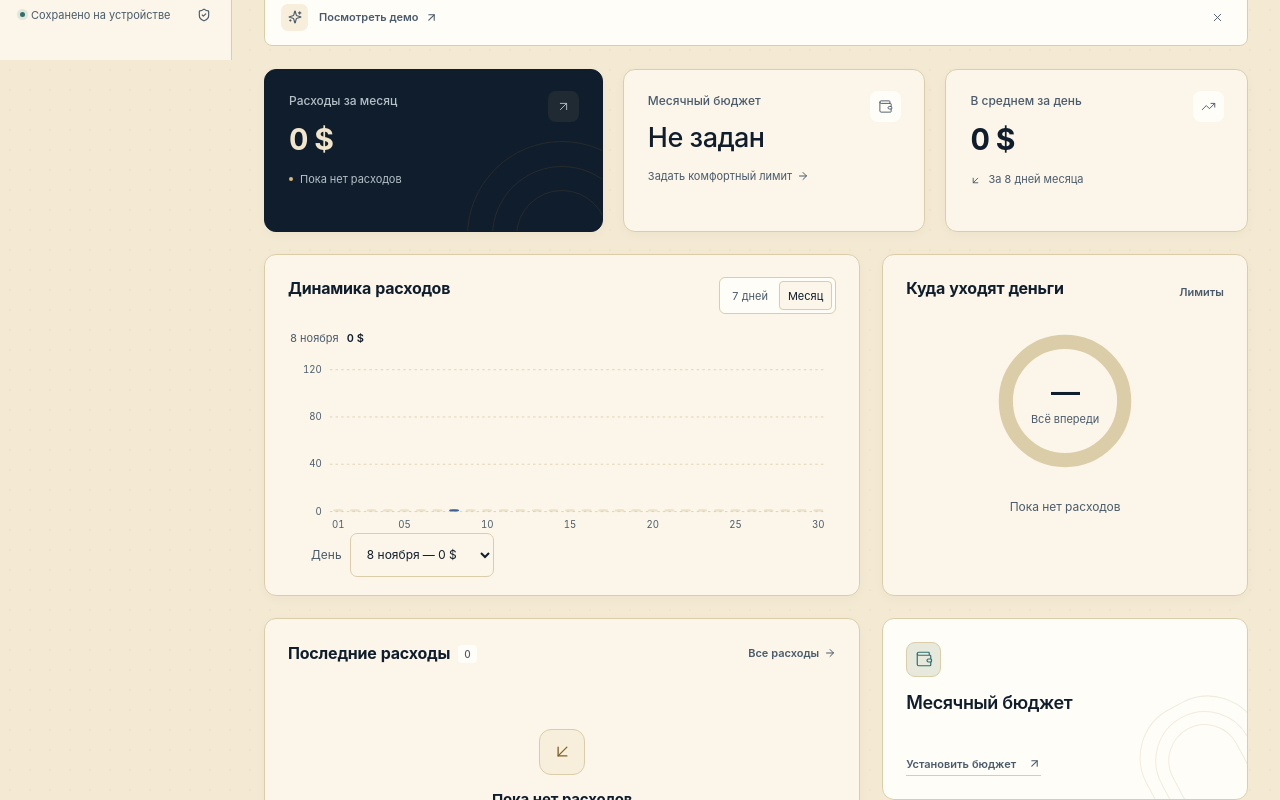
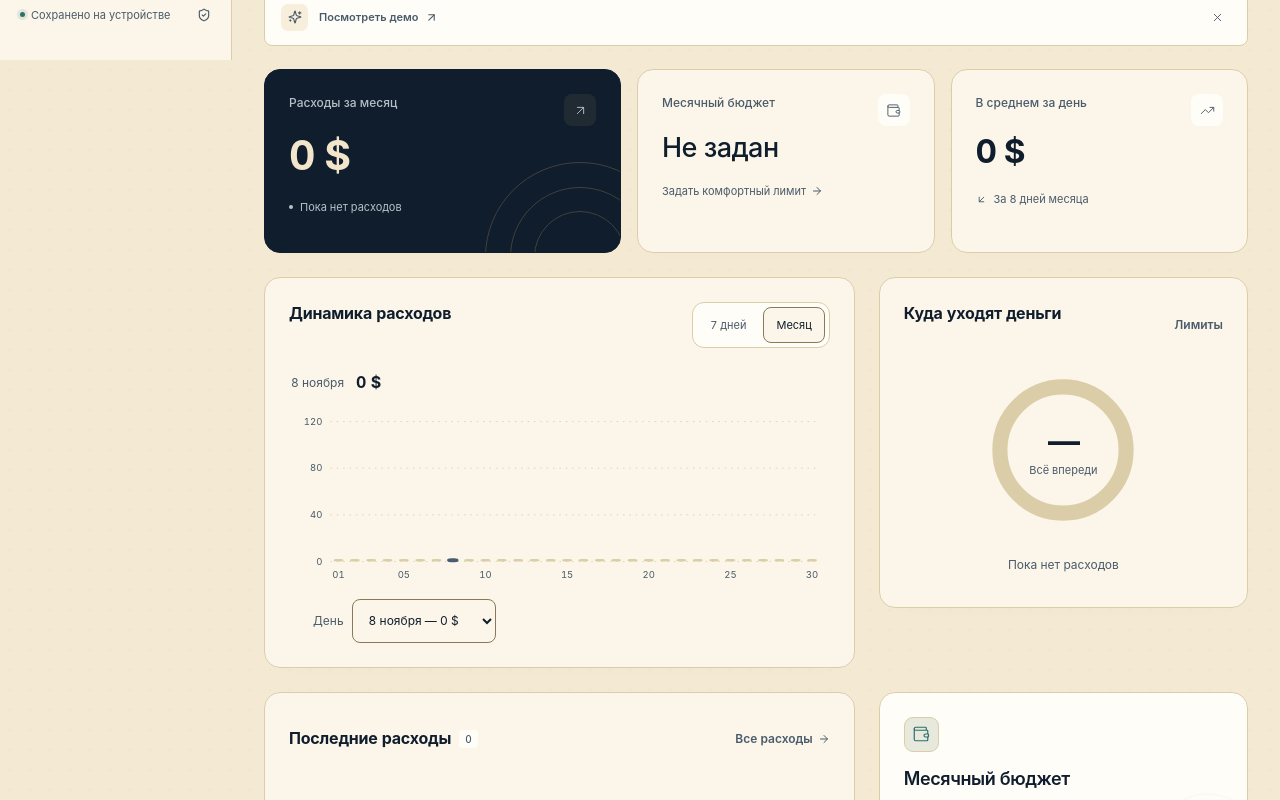
Before and after one commit to riokoqee/FinanceControl, a React (Vite) app: page / in a window 1280 px wide. Shown: the part 740-1540 px from the top of the page. Built offline with nearby package versions, Linux system fonts and the light colour scheme.

Commit message:
style: polish overview charts and explicit budget states
Emphasize financial totals, use non-danger daily bars with selection outlines and patterned category labels, and supplement existing budget states with visible icons and text. Verified 356 unit tests and the Pages build.

```diff
--- /dev/null
+++ b/src/components/BudgetState.tsx
@@ -0,0 +1,15 @@
+import { CheckCircle2, CircleAlert, TriangleAlert } from 'lucide-react';
+import type { Language } from '../lib/finance';
+
+/** A visible symbol and label supplement the existing calculated limit state. */
+export default function BudgetState({ state, language }: {
+  state: 'normal' | 'warning' | 'over'; language: Language;
+}) {
+  const Icon = state === 'over' ? CircleAlert : state === 'warning' ? TriangleAlert : CheckCircle2;
+  const label = state === 'over' ? (language === 'en' ? 'Over limit' : 'Перерасход') :
+    state === 'warning' ? (language === 'en' ? 'Near limit' : 'Близко к лимиту') :
+    (language === 'en' ? 'On track' : 'В норме');
+  return <span className={`budget-state budget-state--${state}`}>
+    <Icon size={14} aria-hidden="true" /><span>{label}</span>
+  </span>;
+}
--- a/src/components/ExpenseChart.tsx
+++ b/src/components/ExpenseChart.tsx
@@ -117,7 +117,9 @@ export default memo(function ExpenseChart({
                 height={Math.max(barHeight, 3)}
                 rx={Math.min(4, step * 0.25)}
                 fill={active === index ? "var(--chart-bar-active)" : value.total ? "var(--chart-bar)" : "var(--chart-empty)"}
-                opacity={active !== index ? 0.5 : 1}
+                opacity={1}
+                stroke={active === index ? "var(--chart-outline)" : "none"}
+                strokeWidth={active === index ? 2 : 0}
               >
                 <title>{value.label}: {value.money}</title>
               </rect>
--- a/src/pages/OverviewPage.tsx
+++ b/src/pages/OverviewPage.tsx
@@ -1,4 +1,4 @@
-import { useMemo } from "react";
+import { useId, useMemo } from "react";
 import type { ReactNode } from "react";
 import {
   ArrowDownLeft,
@@ -28,6 +28,7 @@ import StreakBounty from "../components/StreakBounty";
 import type { BountyCelebration } from "../components/StreakBounty";
 import ExpenseChart from "../components/ExpenseChart";
 import TransactionTable from "../components/TransactionTable";
+import BudgetState from "../components/BudgetState";
 import "../components/CategoryBudgetsDialog.css";
 
 const NO_CATEGORY_BUDGETS: CategoryBudget[] = [];
@@ -42,6 +43,17 @@ const categoryColors: Record<CategoryId, string> = {
   health: "var(--chart-health)",
   other: "var(--chart-other)",
 };
+const categoryPatterns: Record<CategoryId, string> = {
+  food: 'M0 2H8 M0 6H8', transport: 'M2 0V8 M6 0V8',
+  home: 'M0 4H8 M4 0V8', entertainment: 'M0 0L8 8 M8 0L0 8',
+  health: 'M2 2h1 M6 6h1', shopping: 'M-2 2L2-2 M0 8L8 0 M6 10L10 6',
+  other: 'M0 0L8 8 M-4 4L4 12 M4-4L12 4',
+};
+function CategorySwatch({ category, patternId }: { category: CategoryId; patternId: string }) {
+  return <span className="legend-dot" aria-hidden="true"><svg viewBox="0 0 8 8">
+    <rect width="8" height="8" fill={`url(#${patternId}-${category})`} />
+  </svg></span>;
+}
 
 interface OverviewPageProps {
   data: AppData;
@@ -90,6 +102,7 @@ export default function OverviewPage({
   emptyState,
 }: OverviewPageProps) {
   const tr = (text: string) => translate(language, text);
+  const patternId = useId().replace(/:/g, '');
   const today = useLocalCalendarDay();
   const {
     transactions,
@@ -206,7 +219,7 @@ export default function OverviewPage({
             <span />
           </div>
         </div>
-        <div className="stat-card">
+        <div className="stat-card stat-card-budget" data-state={budget ? progress >= 100 ? 'over' : progress >= 80 ? 'warning' : 'normal' : undefined}>
           <div className="stat-label">
             {budget ? tr("Осталось в бюджете") : tr("Месячный бюджет")}
             <span className="stat-icon">
@@ -232,6 +245,7 @@ export default function OverviewPage({
                   {Math.round(progress)}
                   {tr("% использовано")}
                 </span>
+                <BudgetState state={progress >= 100 ? 'over' : progress >= 80 ? 'warning' : 'normal'} language={language} />
               </>
             ) : (
               <button className="inline-link" onClick={() => onProfile()}>
@@ -318,6 +332,13 @@ export default function OverviewPage({
                   : tr("Пока нет расходов по категориям")
               }
             >
+              <defs>
+                {CATEGORIES.map((category) => <pattern key={category.id} id={`${patternId}-${category.id}`}
+                  width="8" height="8" patternUnits="userSpaceOnUse">
+                  <rect width="8" height="8" fill={categoryColors[category.id]} />
+                  <path d={categoryPatterns[category.id]} stroke="var(--surface)" strokeWidth="1" fill="none" opacity="0.65" />
+                </pattern>)}
+              </defs>
               <circle
                 cx="90"
                 cy="90"
@@ -337,7 +358,7 @@ export default function OverviewPage({
                     cy="90"
                     r="71"
                     fill="none"
-                    stroke={categoryColors[c.id]}
+                    stroke={`url(#${patternId}-${c.id})`}
                     strokeWidth="17"
                     strokeDasharray={`${Math.max(0, (c.value / total) * 446.1 - 5)} ${446.1}`}
                     strokeDashoffset={-offset}
@@ -373,7 +394,7 @@ export default function OverviewPage({
                 <div className={`category-budget-item category-budget-${limit.state}`} key={limit.id}>
                   <div className="category-budget-caption">
                     <span className="category-budget-name">
-                      <span className="legend-dot" style={{ background: categoryColors[limit.id] }} />
+                      <CategorySwatch category={limit.id} patternId={patternId} />
                       <span>{label}</span>
                     </span>
                     <span className="category-budget-percent">{Math.round(limit.percent)}%</span>
@@ -385,6 +406,7 @@ export default function OverviewPage({
                   </div>
                   <div className="category-budget-amounts">
                     <span>{amounts}</span>
+                    <BudgetState state={limit.state} language={language} />
                     {limit.state === "over" && <span className="category-budget-overrun">
                       {language === "en" ? "Over by " : "Сверх "}{formatMoney(-limit.remaining, limit.currency, language)}
                     </span>}
@@ -395,10 +417,7 @@ export default function OverviewPage({
             {unbudgetedCategories.length ? (
               unbudgetedCategories.slice(0, 4).map((c) => (
                 <div className="legend-row" key={c.id}>
-                  <span
-                    className="legend-dot"
-                    style={{ background: categoryColors[c.id] }}
-                  />
+                  <CategorySwatch category={c.id} patternId={patternId} />
                   <span className="legend-name">{tr(c.label)}</span>
                   <span className="legend-value">
                     {formatMoney(c.value, currency, language)}
@@ -456,7 +475,7 @@ export default function OverviewPage({
             emptyState
           )}
         </section>
-        <div className="budget-panel">
+        <div className="budget-panel" data-state={budget ? progress >= 100 ? 'over' : progress >= 80 ? 'warning' : 'normal' : undefined}>
           <span className="budget-icon">
             <Wallet size={21} strokeWidth={1.6} />
           </span>
@@ -482,6 +501,7 @@ export default function OverviewPage({
                   ? `${tr("Лимит превышен на")} ${formatMoney(total - budget, currency, language)}`
                   : `${tr("В запасе")} ${formatMoney(remaining, currency, language)}`}
               </span>
+              <BudgetState state={progress >= 100 ? 'over' : progress >= 80 ? 'warning' : 'normal'} language={language} />
             </>
           )}
           <button className="budget-link" onClick={() => onProfile()}>
--- a/src/styles.css
+++ b/src/styles.css
@@ -47,7 +47,7 @@
   --accent-hover: color-mix(in srgb, var(--accent) 95%, var(--brand-navy));
   --accent-soft: color-mix(in srgb, var(--accent) 12%, var(--surface));
   --success-soft: color-mix(in srgb, var(--success) 10%, var(--surface));
-  --warning-soft: color-mix(in srgb, var(--warning) 10%, var(--surface));
+  --warning-soft: color-mix(in srgb, var(--warning) 8%, var(--surface));
   --danger-soft: color-mix(in srgb, var(--danger) 8%, var(--surface));
   --danger-border: var(--danger);
   --border-accent: var(--accent-text);
@@ -1947,3 +1947,99 @@ h1 { font-size: clamp(28px, 2.6vw, 38px); line-height: 1.2; letter-spacing: -1.2
   .currency-select > select { padding-inline: 8px 20px; }
   h1 { font-size: 28px; }
 }
+
+/* Overview: hierarchy in the totals, readable chart marks and explicit states. */
+.overview-stats { grid-template-columns: 1.2fr 1fr 1fr; gap: 16px; margin-bottom: 24px; }
+.panel, .stat-card { border-radius: var(--radius-lg); box-shadow: var(--shadow-panel); }
+.stat-card { min-height: 184px; padding: 24px; }
+.stat-label { margin-bottom: 20px; font-size: 12px; line-height: 1.5; }
+.stat-value { font-size: clamp(28px, 2.6vw, 40px); line-height: 1.15; margin-bottom: 20px; }
+.stat-card-featured .stat-value { font-size: clamp(36px, 3.2vw, 48px); color: var(--featured-text); }
+.stat-card-featured .stat-label, .stat-card-featured .stat-footer { color: var(--featured-muted); }
+.stat-card-featured .stat-trend, .stat-card-featured .stat-trend.trend-up { color: var(--featured-text); background: var(--featured-icon-bg); }
+.stat-icon { top: 24px; right: 24px; width: 32px; height: 32px; border-radius: var(--radius-sm); }
+.stat-decoration { opacity: .4; }
+.stat-decoration, .stat-decoration::before, .stat-decoration::after { border-color: var(--control-border); }
+.tiny-dot { background: currentColor; }
+.dashboard-grid { grid-template-columns: minmax(0, 1.6fr) minmax(300px, 1fr); gap: 24px; margin-bottom: 24px; align-items: start; }
+.dashboard-bottom { grid-template-columns: minmax(0, 1.6fr) minmax(300px, 1fr); gap: 24px; }
+.panel-header { padding: 24px 24px 0; gap: 16px; }
+.panel-header h2 { font-size: 16px; font-weight: 700; }
+.chart-panel { min-height: 0; padding-bottom: 8px; }
+.chart-container { margin: 24px 24px 0; min-height: 0; }
+.chart-hover-info { gap: 12px; margin-bottom: 20px; font-size: 12px; }
+.chart-hover-info strong { font-size: 16px; font-weight: 750; }
+.chart-gridline { stroke-dasharray: 2 6; }
+.chart-selected-detail { margin: 16px 24px; }
+.chart-selected-detail select { border-color: var(--control-border); border-radius: var(--radius-sm); }
+.segment-control { border-radius: var(--radius-md); padding: 4px; gap: 4px; background: var(--surface-raised); }
+.segment-control button { min-width: 48px; min-height: 36px; padding: 8px 12px; border-radius: var(--radius-sm); }
+.segment-control .segment-active { border-color: var(--control-border); background: var(--surface); box-shadow: none; }
+.category-panel { min-height: 0; padding-bottom: 24px; }
+.category-panel .donut-wrap { padding: 24px 0; }
+.donut { width: 160px; height: 160px; }
+.category-panel .donut-center { inset: 24px 0; }
+.donut-center > span { font-size: 32px; font-weight: 750; }
+.legend-list { padding-inline: 24px; gap: 16px; }
+.legend-row { gap: 8px; font-size: 12px; }
+.legend-dot { display: inline-flex; width: 16px; height: 16px; border-radius: 4px; overflow: hidden; }
+.legend-dot svg { display: block; width: 100%; height: 100%; }
+.legend-name, .legend-value { font-size: 12px; }
+.legend-percent { font-size: 11px; }
+.category-budget-caption { margin-bottom: 8px; gap: 12px; }
+.category-budget-percent { font-size: 12px; }
+.category-budget-track { height: 6px; border-radius: 4px; }
+.category-budget-track > span { background: var(--success); }
+.category-budget-warning .category-budget-track > span { background: var(--warning); }
+.category-budget-over .category-budget-track > span { background: var(--danger); }
+.category-budget-amounts { margin-top: 8px; gap: 8px; align-items: center; font-size: 11px; }
+.budget-state { display: inline-flex; align-items: center; gap: 4px; max-width: 100%; padding: 4px 8px; border-radius: var(--radius-sm); font-size: 11px; line-height: 1.5; color: var(--success); background: var(--success-soft); }
+.budget-state > span { min-width: 0; overflow-wrap: anywhere; }
+.budget-state--warning { color: var(--warning); background: var(--warning-soft); }
+.budget-state--over { color: var(--danger); background: var(--danger-soft); }
+.stat-card-budget[data-state='warning'] .mini-progress > i, .budget-panel[data-state='warning'] .budget-fill { background: var(--warning); }
+.stat-card-budget[data-state='over'] .mini-progress > i, .budget-panel[data-state='over'] .budget-fill { background: var(--danger); }
+.budget-panel { padding: 24px; border-radius: var(--radius-lg); background: var(--surface-raised); }
+.budget-panel > h2 { margin-block: 16px 24px; font-size: 18px; }
+.budget-panel .budget-state { margin-top: 12px; }
+.budget-values, .budget-caption { max-width: none; font-size: 12px; }
+.budget-values strong { font-size: 28px; }
+.budget-track { max-width: none; height: 6px; margin: 16px 0 12px; }
+.budget-art { opacity: .2; }
+.budget-link { min-height: 44px; margin-top: 16px; color: var(--text); font-size: 12px; }
+.section-link, .more-categories { min-height: 44px; min-width: 44px; font-size: 12px; }
+.voyage-banner { border-radius: var(--radius-lg); }
+.voyage-banner::before { background: none; }
+.voyage-banner::after, .voyage-art::before, .voyage-art::after { display: none; }
+@media (max-width: 1100px) {
+  .dashboard-grid, .dashboard-bottom { grid-template-columns: minmax(0, 1.4fr) minmax(260px, 1fr); gap: 16px; }
+  .stat-card { padding: 20px; }
+  .stat-label { padding-right: 24px; }
+  .stat-value { font-size: 28px; }
+}
+@media (max-width: 760px) {
+  .dashboard-grid, .dashboard-bottom { grid-template-columns: minmax(0, 1fr); gap: 24px; }
+  .category-panel { display: block; }
+  .category-panel .legend-list, .category-panel:has(.category-budget-item) .legend-list { padding: 0 24px; }
+  .category-panel .donut-center { inset: 24px 0; }
+}
+@media (max-width: 600px) {
+  .overview-stats { grid-template-columns: minmax(0, 1fr) minmax(0, 1fr); gap: 12px; }
+  .stat-card { min-height: 168px; padding: 20px 16px; }
+  .stat-card-featured { min-height: 188px; padding: 24px; }
+  .stat-label { padding: 0; font-size: 11px; margin-bottom: 16px; }
+  .stat-card-featured .stat-label { font-size: 12px; padding-right: 32px; }
+  .stat-value { font-size: 25px; }
+  .stat-card-featured .stat-value { font-size: 40px; }
+  .stat-footer { font-size: 11px; gap: 8px; }
+  .panel-header { padding: 20px 20px 0; gap: 12px; }
+  .panel-header h2 { font-size: 15px; }
+  .chart-container { margin-inline: 16px; }
+  .chart-selected-detail { margin-inline: 20px; }
+  .chart-selected-detail select { min-width: 0; flex: 1; }
+  .segment-control button { min-height: 44px; min-width: 44px; }
+  .legend-list, .category-panel .legend-list, .category-panel:has(.category-budget-item) .legend-list { padding-inline: 20px; }
+  .category-budget-amounts > .budget-state { margin-left: auto; }
+  .budget-panel { padding: 24px; }
+  .budget-values, .budget-track { max-width: none; }
+}
```
